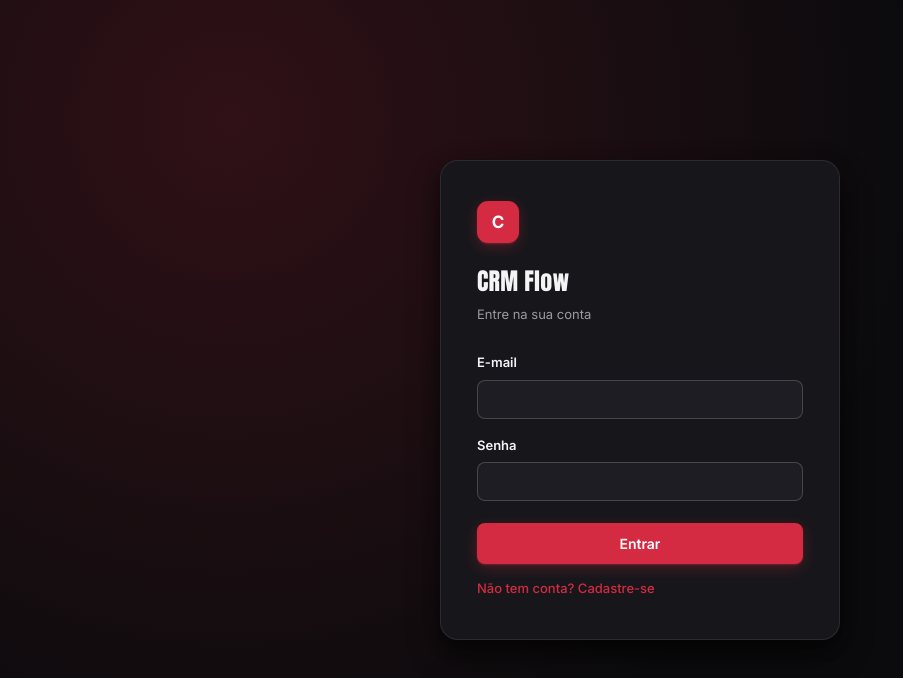
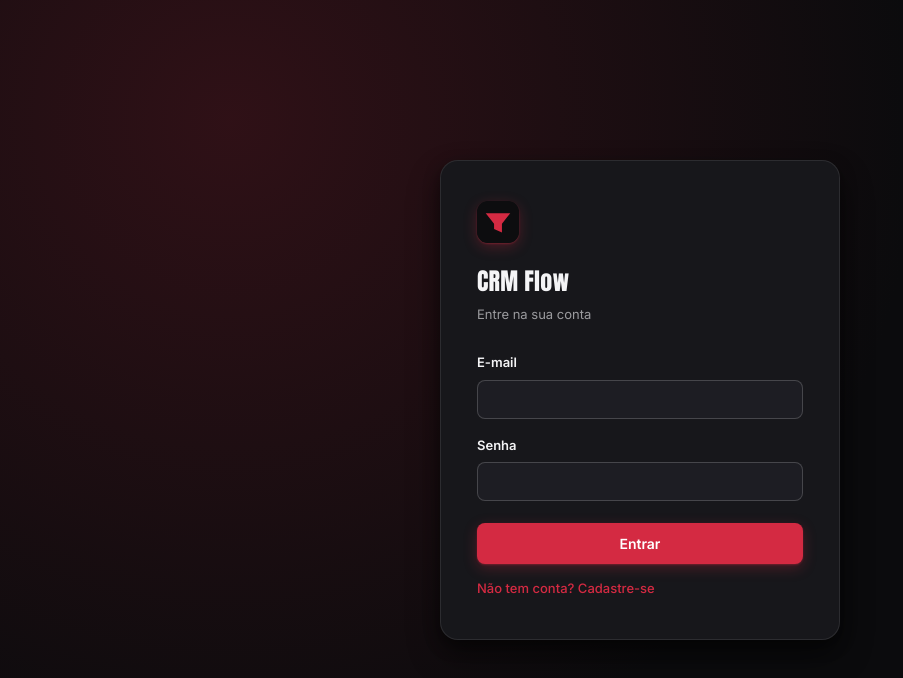
Before and after one commit to vitorssemilio-afk/mapeador-funil-ia, a React (Vite) app in the folder mapeador-funil-ia/: page /login in a window 1280 px wide. Shown: the top 678 px of the page, without its empty margins (0-903 px from the left). Built offline with nearby package versions, Linux system fonts and the light colour scheme; no server answers.

Commit message:
Troca o "C" do topbar e da tela de login pelo icone do app
O brand-mark usava uma letra generica; agora usa o mesmo favicon.svg
(funil vermelho em fundo escuro) ja usado na aba do navegador.

```diff
--- a/mapeador-funil-ia/src/components/Layout.tsx
+++ b/mapeador-funil-ia/src/components/Layout.tsx
@@ -45,9 +45,7 @@ export function Layout() {
       <header className="topbar">
         <div className="topbar-left">
           <NavLink to="/" end className="topbar-brand">
-            <span className="brand-mark" aria-hidden="true">
-              C
-            </span>
+            <img src="/favicon.svg" alt="" className="brand-mark" />
             CRM Flow
           </NavLink>
           <nav className="topbar-nav">
--- a/mapeador-funil-ia/src/index.css
+++ b/mapeador-funil-ia/src/index.css
@@ -169,6 +169,13 @@ a {
   flex-shrink: 0;
 }
 
+img.brand-mark {
+  width: 26px;
+  padding: 0;
+  background: transparent;
+  object-fit: cover;
+}
+
 .topbar-nav {
   display: flex;
   align-items: center;
@@ -1148,6 +1155,12 @@ a {
   margin-bottom: 20px;
 }
 
+img.auth-logo {
+  padding: 0;
+  background: transparent;
+  object-fit: cover;
+}
+
 .auth-title {
   font-size: 24px;
   margin-bottom: 4px;
--- a/mapeador-funil-ia/src/pages/Login.tsx
+++ b/mapeador-funil-ia/src/pages/Login.tsx
@@ -38,9 +38,7 @@ export function Login() {
   return (
     <div className="auth-screen">
       <div className="auth-card">
-        <span className="auth-logo" aria-hidden="true">
-          C
-        </span>
+        <img src="/favicon.svg" alt="" className="auth-logo" />
         <h1 className="auth-title">CRM Flow</h1>
         <p className="auth-subtitle">
           {mode === 'entrar' ? 'Entre na sua conta' : 'Crie sua conta'}
```
